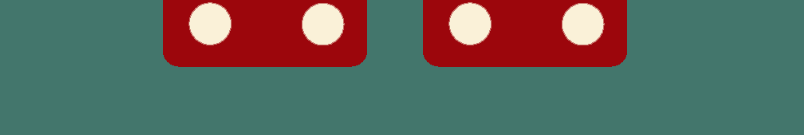
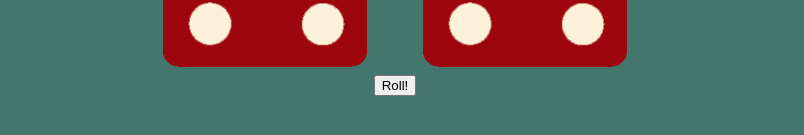
Before and after one commit to AmbujKRai/Dice-game, a plain HTML site: page index.html in a window 1280 px wide. Shown: the part 455-590 px from the top of the page, without its empty margins (245-1049 px from the left). Drawn offline with Linux system fonts and the light colour scheme.

Commit message:
Update index.html

```diff
--- a/index.html
+++ b/index.html
@@ -22,6 +22,7 @@
         <p>Player 2</p>
         <img class="img2" src="./images/dice6.png" />
       </div>
+      <div class="btn" onclick="window.location.reload();"><button>Roll!</button></div>
     </div>
     <script src="./index.js"></script>
   </body>
```
